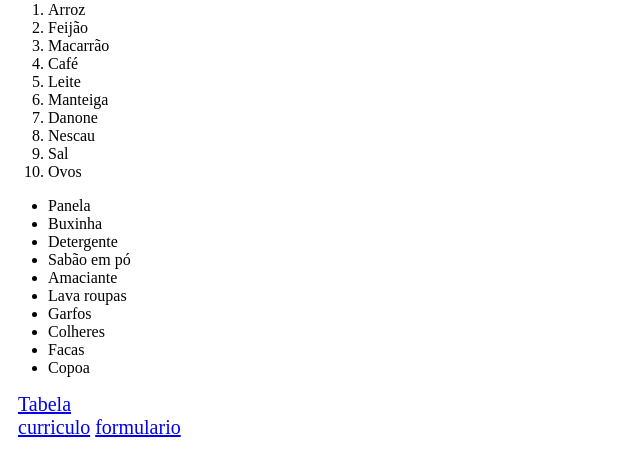
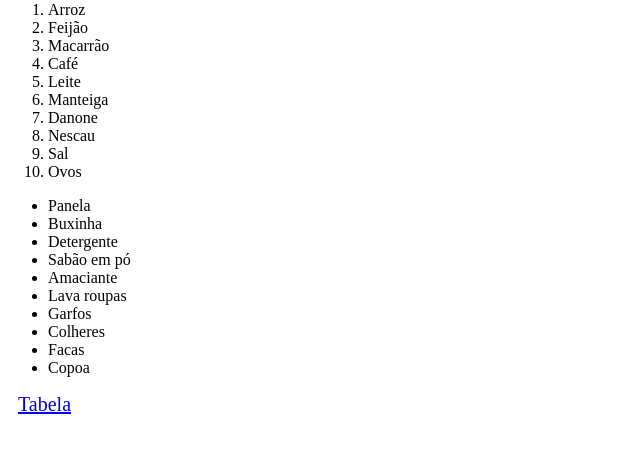
Before and after one commit to Emanuel-sls/PW1, a plain HTML site: page index.lista.html in a window 1280 px wide. Shown: the part 79-554 px from the top of the page, without its empty margins (0-640 px from the left). Drawn offline with Linux system fonts and the light colour scheme.

Commit message:
Update index.lista.html

```diff
--- a/index.lista.html
+++ b/index.lista.html
@@ -46,8 +46,6 @@
    </ul>
   <div class="link">
     <a href=" https://emanuel-sls.github.io/PW1/index.tabela.html">Tabela</a><br>
-    <a  href=" https://emanuel-sls.github.io/PW1/index(3).html">curriculo</a>
-    <a  href=" https://emanuel-sls.github.io/PW1/index.formulario.html"> formulario</a>
   </div>
 
 
```
